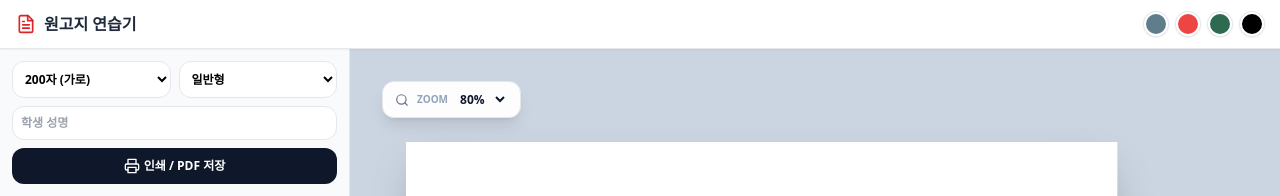
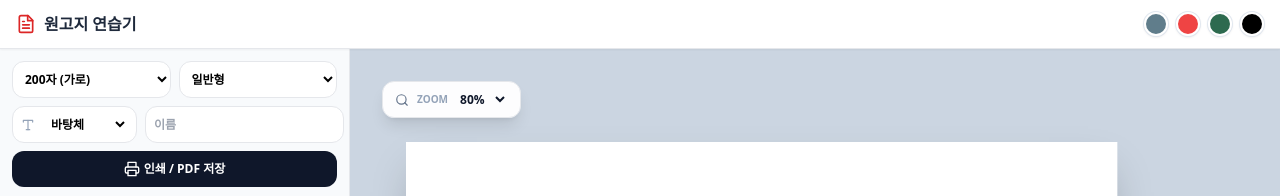
Before and after one commit to 02100korean/wongoji_s, a React (Create React App) app: page / in a window 1280 px wide. Shown: the top 196 px of the page. Built offline with nearby package versions, Linux system fonts and the light colour scheme.

Commit message:
App.js 업데이트

```diff
--- a/src/App.js
+++ b/src/App.js
@@ -1,5 +1,5 @@
 import React, { useState, useCallback } from 'react';
-import { Printer, FileText, Search } from 'lucide-react';
+import { Printer, FileText, Search, Type } from 'lucide-react';
 
 const App = () => {
   const [content, setContent] = useState('');
@@ -7,6 +7,7 @@ const App = () => {
   const [gridType, setGridType] = useState('200');
   const [viewMode, setViewMode] = useState('traditional');
   const [lineColor, setLineColor] = useState('#607d8b');
+  const [fontFamily, setFontFamily] = useState('serif'); // 기본 폰트 설정
 
   // 줌 상태 관리 (0.3 ~ 1.0)
   const [zoom, setZoom] = useState(0.8);
@@ -55,7 +56,8 @@ const App = () => {
         borderBottom: `1.2px solid ${lineColor}`,
         borderRight: (isLastCol || isGridMode) ? `1.2px solid ${lineColor}` : 'none',
         display: 'flex', alignItems: 'center', justifyContent: 'center',
-        fontSize: '22px', backgroundColor: 'white', boxSizing: 'border-box'
+        fontSize: '22px', backgroundColor: 'white', boxSizing: 'border-box',
+        fontFamily: fontFamily // 선택한 폰트 적용
     };
     if (!cellData || cellData.type === 'empty') return <div key={key} style={cellStyle}></div>;
     if (cellData.type === 'pair') {
@@ -87,7 +89,7 @@ const App = () => {
           <div key={p} className="flex flex-col items-center">
             <div className="bg-white flex flex-col items-center p-12 md:p-16" style={{ width: 'max-content' }}>
               <div className="w-full flex justify-end mb-8 px-2">
-                {p === 0 && name && <div className="border-b-2 border-slate-900 px-8 text-lg font-bold pb-1">성명: {name}</div>}
+                {p === 0 && name && <div className="border-b-2 border-slate-900 px-8 text-lg font-bold pb-1" style={{ fontFamily }}>이름: {name}</div>}
               </div>
               <div className="manuscript-grid flex flex-col" style={{ gap: getRowGap() }}>
                 {Array.from({ length: rows }).map((_, r) => (
@@ -107,7 +109,6 @@ const App = () => {
 
   return (
     <div className={`app-container flex flex-col bg-slate-200 h-screen overflow-hidden ${gridType === '200' ? 'print-landscape' : 'print-portrait'}`}>
-      {/* 상단바 */}
       <nav className="bg-white border-b px-4 py-3 no-print flex justify-between items-center shrink-0 z-50 shadow-sm">
         <div className="flex items-center gap-2">
           <FileText className="text-red-600" size={20} />
@@ -121,7 +122,6 @@ const App = () => {
       </nav>
 
       <div className="flex-1 flex flex-col md:flex-row overflow-hidden relative">
-        {/* 입력창 (사이드바) */}
         <aside className="w-full md:w-[350px] bg-white border-b md:border-b-0 md:border-r no-print flex flex-col shrink-0 z-30 h-[30%] md:h-full">
           <div className="p-3 border-b bg-slate-50 flex flex-col gap-2">
             <div className="grid grid-cols-2 gap-2">
@@ -135,7 +135,31 @@ const App = () => {
                 <option value="grid">격자형</option>
               </select>
             </div>
-            <input type="text" value={studentName} onChange={e => setStudentName(e.target.value)} placeholder="학생 성명" className="p-2 border rounded-xl font-bold text-xs outline-none" />
+
+            {/* 폰트 선택 및 이름 입력란 (폰트 메뉴 추가) */}
+            <div className="flex gap-2">
+              <div className="flex items-center gap-1 bg-white border rounded-xl px-2 shrink-0">
+                <Type size={14} className="text-slate-400" />
+                <select
+                  value={fontFamily}
+                  onChange={e => setFontFamily(e.target.value)}
+                  className="p-2 text-xs font-bold bg-transparent outline-none border-none cursor-pointer"
+                >
+                  <option value="serif">바탕체</option>
+                  <option value="sans-serif">고딕체</option>
+                  <option value="'Gungsuh', cursive">궁서체</option>
+                  <option value="'Courier New', monospace">명조(모노)</option>
+                </select>
+              </div>
+              <input
+                type="text"
+                value={studentName}
+                onChange={e => setStudentName(e.target.value)}
+                placeholder="이름"
+                className="flex-1 p-2 border rounded-xl font-bold text-xs outline-none"
+              />
+            </div>
+
             <button onClick={() => window.print()} className="bg-slate-900 text-white w-full py-2.5 rounded-xl font-bold text-xs flex items-center justify-center gap-1 hover:bg-blue-700 transition-colors">
               <Printer size={16}/> 인쇄 / PDF 저장
             </button>
@@ -144,15 +168,15 @@ const App = () => {
             <textarea
               value={content}
               onChange={e => setContent(e.target.value)}
-              className="w-full h-full border-none outline-none resize-none bg-transparent text-base leading-relaxed font-serif"
+              style={{ fontFamily }}
+              className="w-full h-full border-none outline-none resize-none bg-transparent text-base leading-relaxed overflow-y-auto"
               placeholder="여기에 내용을 입력하세요..."
             />
           </div>
         </aside>
 
-        {/* 원고지 영역: 상하좌우 스크롤 및 독립적 줌 적용 */}
         <main className="flex-1 overflow-auto bg-slate-300 relative scrollbar-visible p-0 md:p-4">
-          {/* 줌 드롭다운 버튼 (모든 환경에서 노출) */}
+          {/* 줌 컨트롤 */}
           <div className="sticky top-4 left-4 z-40 bg-white/95 backdrop-blur-md border px-3 py-2 flex items-center gap-2 rounded-xl shadow-lg w-fit no-print">
             <Search size={14} className="text-slate-500" />
             <span className="text-[10px] font-bold text-slate-400 uppercase">Zoom</span>
@@ -167,7 +191,6 @@ const App = () => {
             </select>
           </div>
 
-          {/* 원고지 컨테이너 (상하좌우 스크롤 보장) */}
           <div className="inline-block min-w-max min-h-max p-10">
             <div
               className="origin-top-left transition-transform duration-150 ease-in-out"
@@ -180,53 +203,24 @@ const App = () => {
       </div>
 
       <style>{`
-        /* 스크롤바 디자인 */
         .scrollbar-visible::-webkit-scrollbar { width: 12px; height: 12px; }
         .scrollbar-visible::-webkit-scrollbar-track { background: #cbd5e1; }
         .scrollbar-visible::-webkit-scrollbar-thumb { background: #475569; border-radius: 6px; border: 3px solid #cbd5e1; }
 
-        /* 핀치줌 방지 및 터치 스크롤 허용 */
         main {
-          touch-action: pan-x pan-y; /* 핀치줌은 막고 상하좌우 스크롤만 허용 */
+          touch-action: pan-x pan-y;
           -webkit-overflow-scrolling: touch;
         }
 
         @media print {
           .no-print { display: none !important; }
           body, html { margin: 0 !important; padding: 0 !important; background: white !important; overflow: visible !important; }
-
-          /* 인쇄 시 레이아웃 초기화 (줌 무시) */
-          .app-container, .flex-1, main {
-            display: block !important;
-            overflow: visible !important;
-            height: auto !important;
-            width: 100% !important;
-            background: white !important;
-          }
-
-          .origin-top-left {
-            transform: scale(1) !important;
-            padding: 0 !important;
-          }
-
-          /* 용지 설정 (디폴트값 유지하되 브라우저에서 수정 가능) */
+          .app-container, .flex-1, main { display: block !important; overflow: visible !important; height: auto !important; width: 100% !important; background: white !important; }
+          .origin-top-left { transform: scale(1) !important; padding: 0 !important; }
           .print-landscape { @page { size: auto; margin: 10mm; } }
           .print-portrait { @page { size: auto; margin: 10mm; } }
-
-          .wongoji-page-unit {
-            page-break-after: always !important;
-            height: 100vh !important;
-            display: flex !important;
-            align-items: center !important;
-            justify-content: center !important;
-          }
-
-          .wongoji-paper-dynamic {
-            transform: scale(0.9);
-            width: auto !important;
-            padding: 0 !important;
-            box-shadow: none !important;
-          }
+          .wongoji-page-unit { page-break-after: always !important; height: 100vh !important; display: flex !important; align-items: center !important; justify-content: center !important; }
+          .wongoji-paper-dynamic { transform: scale(0.9); width: auto !important; padding: 0 !important; box-shadow: none !important; }
         }
       `}</style>
     </div>
```
